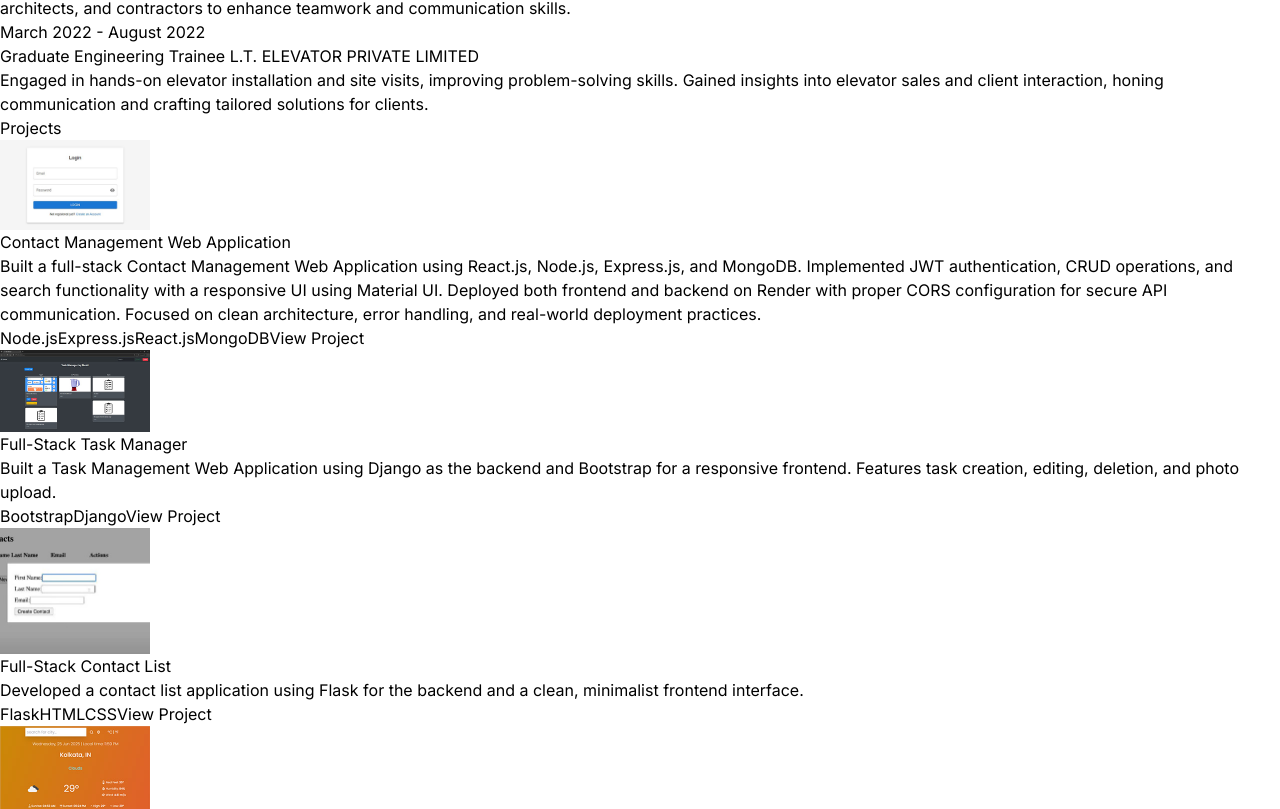
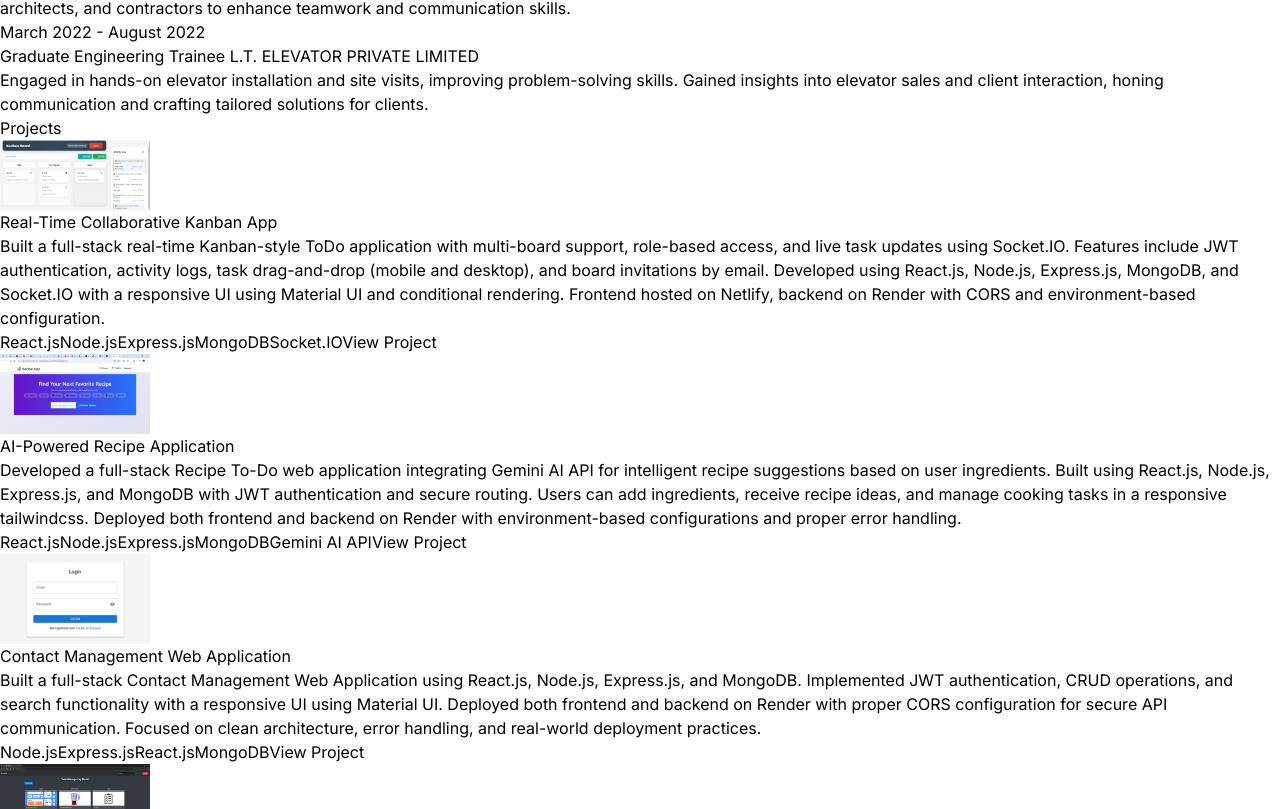
Before and after one commit to Mohit940m/Mohit-Saha-Chowdhury, a React (Vite) app: page / in a window 1280 px wide. Shown: the part 3231-4040 px from the top of the page. Built offline with nearby package versions, Linux system fonts and the light colour scheme.

Commit message:
added new preojects

```diff
--- a/src/constants/index.js
+++ b/src/constants/index.js
@@ -3,6 +3,8 @@ import project2 from "../assets/projects/contact_list_01.jpg";
 import project3 from "../assets/projects/weather app.jpg";
 import project4 from "../assets/projects/portfolio.jpg";
 import project5 from "../assets/projects/Contact_manage_01_compress.jpg";
+import project6 from "../assets/projects/Recipy_App_02.jpg";
+import project7 from "../assets/projects/Todo_app.jpg";
 
 export const HERO_CONTENT = `I am a passionate full-stack developer with expertise in building dynamic and responsive web applications. My experience includes working with front-end technologies like React.js and Next.js, as well as back-end frameworks like Django and Flask. With a background in Mechanical Engineering, I bring an analytical mindset and problem-solving skills to software development, focusing on delivering high-quality, scalable solutions.`;
 
@@ -34,6 +36,22 @@ export const EXPERIENCES = [
 
 export const PROJECTS = [
   {
+    title: "Real-Time Collaborative Kanban App",
+    image: project7, // replace with your actual image import
+    description:
+      "Built a full-stack real-time Kanban-style ToDo application with multi-board support, role-based access, and live task updates using Socket.IO. Features include JWT authentication, activity logs, task drag-and-drop (mobile and desktop), and board invitations by email. Developed using React.js, Node.js, Express.js, MongoDB, and Socket.IO with a responsive UI using Material UI and conditional rendering. Frontend hosted on Netlify, backend on Render with CORS and environment-based configuration.",
+    technologies: ["React.js", "Node.js", "Express.js", "MongoDB", "Socket.IO"],
+    link: "https://todo-kanban-style.netlify.app/"
+  },
+  {
+    title: " AI-Powered Recipe Application ",
+    image: project6,
+    description:
+      "Developed a full-stack Recipe To-Do web application integrating Gemini AI API for intelligent recipe suggestions based on user ingredients. Built using React.js, Node.js, Express.js, and MongoDB with JWT authentication and secure routing. Users can add ingredients, receive recipe ideas, and manage cooking tasks in a responsive tailwindcss. Deployed both frontend and backend on Render with environment-based configurations and proper error handling.",
+    technologies: ["React.js", "Node.js", "Express.js", "MongoDB", "Gemini AI API"],
+    link: "https://recipe-app-i61u.vercel.app/" // project link
+  },
+  {
     title: " Contact Management Web Application ",
     image: project5,
     description:
@@ -46,7 +64,7 @@ export const PROJECTS = [
     image: project1,
     description:
       "Built a Task Management Web Application using Django as the backend and Bootstrap for a responsive frontend. Features task creation, editing, deletion, and photo upload.",
-    technologies: [ "Bootstrap", "Django", ],
+    technologies: ["Bootstrap", "Django",],
     link: "https://www.linkedin.com/posts/mohit-saha-chowdhury_django-bootstrap-taskmanagement-activity-7243611744269434880-n_7_?utm_source=social_share_send&utm_medium=member_desktop_web&rcm=ACoAACBTBocBoLyjm1RdLF5DrIDgVuY7RowR0sw" // <-- Add actual project link here
   },
   {
```
Also changed, not shown: src/assets/projects/Recipy_App_02.jpg (added), src/assets/projects/Todo_app.jpg (added).
